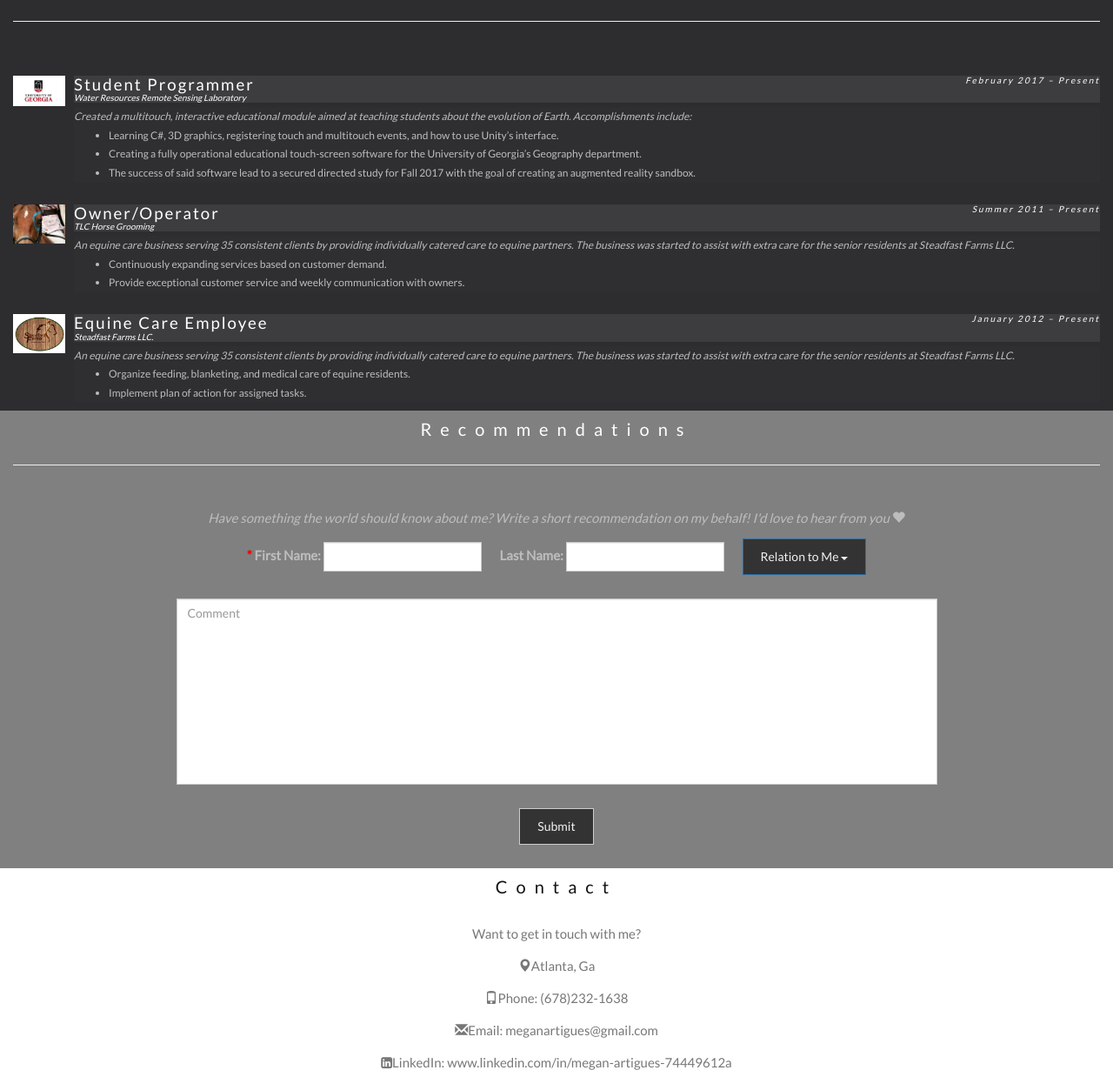
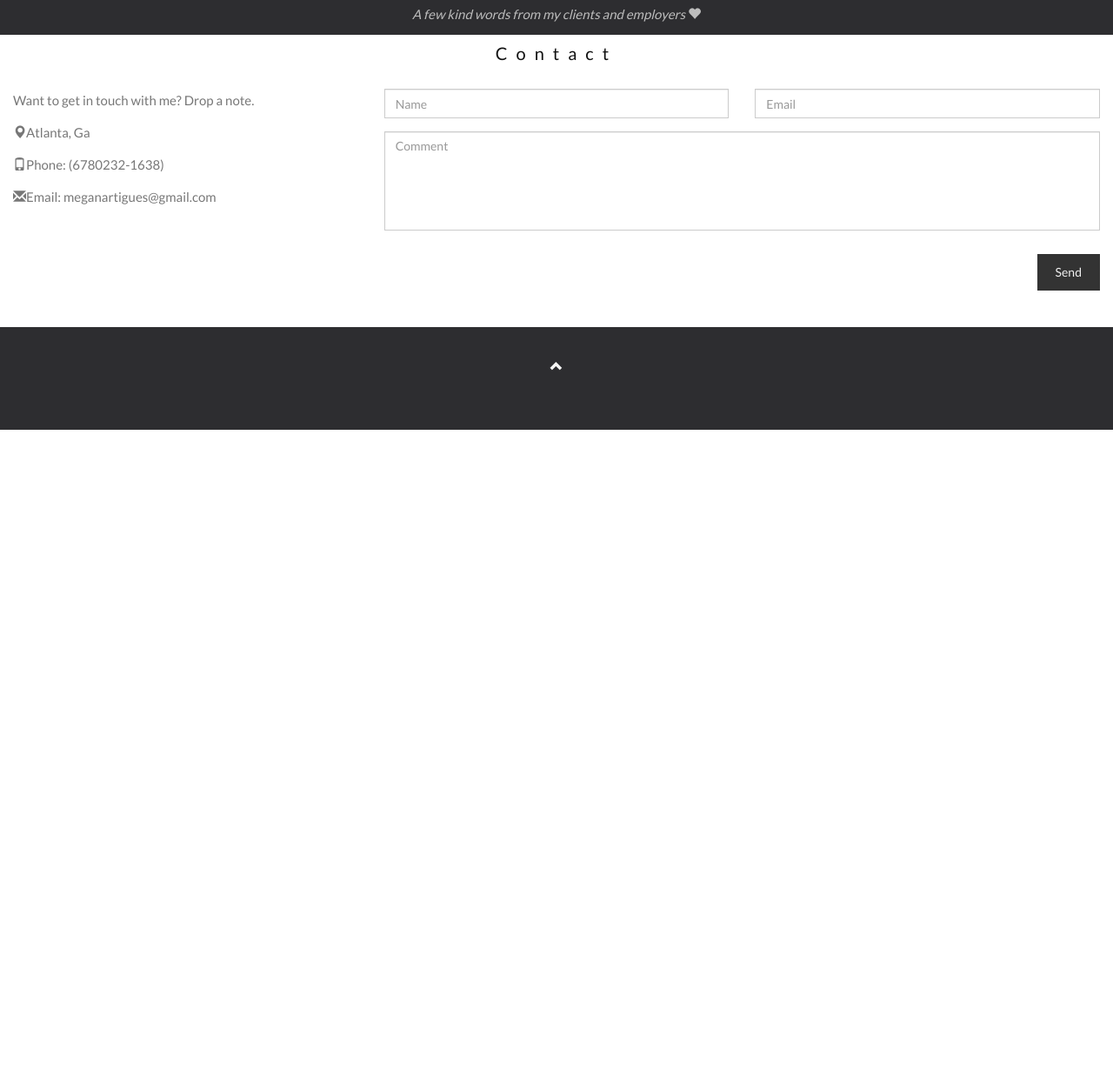
Before and after one commit to MeganArtigues/MeganArtigues.github.io, a plain HTML site: page index.html in a window 1280 px wide. Shown: the part 1473-2711 px from the top of the page at 87% size. After the commit the page ends 1967 px from the top, so only its background shows below. Drawn offline with nearby package versions, Linux system fonts and the light colour scheme.

Commit message:
Update Recommendations

```diff
--- a/index.html
+++ b/index.html
@@ -12,8 +12,6 @@
   <link href="https://fonts.googleapis.com/css?family=Montserrat" rel="stylesheet" type="text/css">
   <script src="https://ajax.googleapis.com/ajax/libs/jquery/3.2.1/jquery.min.js"></script>
   <script src="https://maxcdn.bootstrapcdn.com/bootstrap/3.3.7/js/bootstrap.min.js"></script>
-    <link rel="stylesheet" href="https://cdnjs.cloudflare.com/ajax/libs/font-awesome/4.7.0/css/font-awesome.min.css">
-
 
 
 
@@ -34,7 +32,6 @@
       <ul class="nav navbar-nav navbar-right">
         <li><a href="#myPage">HOME</a></li>
         <li><a href="#edu">EDUCATION</a></li>
-        <li><a href="#cs">Why CS?</a></li>
         <li><a href="#work">WORK EXPERIENCE</a></li>
         <li><a href="#recs">RECOMMENDATIONS</a></li>
         <li><a href="#contact">CONTACT</a></li>
@@ -46,9 +43,7 @@
 <!-- Container (Home) -->
 <div id="myPage" class="container text-center">
   <h3>Welcome!</h3>
-  <p>Hi, I'm Megan! I'm a current student at the University of Georgia excited to graduate in December 2017 with a B.S. in Computer Science. Woot!
-    <br>
-    </p>
+  <p>---</p>
   <br>
     <!--
   <div class="row">
@@ -185,28 +180,8 @@
       </div>
     </div>
 
-<!-- Container (Why CS?) -->
-<div id="cs" class="bg-2">
-  <div class="container-fluid">
-      <h3 class="text-center">So, Why did I chose CS?</h3>
-      <hr><br>
-      <p>For many that know me, it's no secret that my first passion is for animals. Horses and dogs, particularly.
-      Because of this, many don't understand why I'm pursuing computer science and not becoming a vet or something.
-      <br><br>
-      To keep a long story short, I did pursue an animal based career for one and a half years. I spent my first few semesters of college at a small private university called Midway College (now Midway University) pursuing Equine Health and Rehabilitation. It was a lot of fun, and I got to learn about horses all day every day. A dream come true, right? Well, yes, but ultimately I saw this career path interfering too much with my true life goals - having time for family and my own pets. As many will tell you, a career with animals rarely leaves you with time or energy for your own furkids.
-      <br><br>
-      Ultimately, that year and a half after high school allowed me to learn, mature, and grow to evaluate the things that I really want in life. And these newfound priorities lead to me searching for a new career path. I researched and took a few courses that interested me to see what route I may take, and in the end, somehow I found computer science. I took Intro to Programming and instantly fell in love - finding my second passion.
-      <br><br>
-      Why do I love CS so much? It's challenging! I'm a person who loves learning new things and solving problems. I'm a busy bee, always looking for new tasks, new challenges, anything fun to strive for. Programming allows me to work hands-on, see instant results, and since it's always changing, I always have that new challenge. There's so many languages, so many disciplines, just so much you can do with computer science. It's crazy! It's near impossible to work with technology and be bored. There's always a new area worth exploring, and that's something many other career paths don't get to claim as highly as CS does.
-      <br><br>
-      All in all, programming is just plain awesome!
-
-      </p>
-    </div>
-</div>
-
 <!-- Container (Work Experience) -->
-<div id="work" class="bg-1">
+<div id="work" class="bg-2">
   <div class="container-fluid">
       <h3 class="text-center">WORK EXPERIENCE</h3>
       <hr><br>
@@ -216,7 +191,7 @@
               <img src="uga.jpg" class="media-object" style="width:60px">
           </div>
           <div class="media-body">
-            <h4 class="media-heading2">Student Programmer
+            <h4 class="media-heading">Student Programmer
                 <p class="dates">February 2017 – Present</p>
                 <p class="location">Water Resources Remote Sensing Laboratory</p>
               </h4>
@@ -237,7 +212,7 @@
               <img src="tlc.jpg" class="media-object" style="width:60px">
           </div>
           <div class="media-body">
-            <h4 class="media-heading2">Owner/Operator
+            <h4 class="media-heading">Owner/Operator
                 <p class="dates">Summer 2011 – Present</p>
                 <p class="location">TLC Horse Grooming</p>
               </h4>
@@ -257,7 +232,7 @@
               <img src="steadfast.png" class="media-object" style="width:60px">
           </div>
           <div class="media-body">
-            <h4 class="media-heading2">Equine Care Employee
+            <h4 class="media-heading">Equine Care Employee
                 <p class="dates">January 2012 – Present</p>
                 <p class="location">Steadfast Farms LLC.</p>
               </h4>
@@ -276,58 +251,15 @@
     </div>
 
     <!-- Container (Recommendations) -->
-<div id="recs" class="bg-2">
+<div id="recs" class="bg-1">
   <div class="container-fluid">
       <h3 class="text-center">Recommendations</h3>
       <hr><br>
 
-      <p class="comment">Have something the world should know about me? Write a short recommendation on my behalf! I'd love to hear from you
+      <p class="comment">A few kind words from my clients and employers
       <span class="glyphicon glyphicon-heart"></span>
       </p>
 
-      <div class="recForm">
-          <form class="form-inline">
-
-              <div class="form-group">
-                <label for="fname" required>
-                    <span style="color:red">*</span>
-                    First Name:
-                  </label>
-                  <input type="text" class="form-control" id="fname">
-              </div>
-              &emsp;
-              <div class="form-group">
-                <label for="lname">Last Name:</label>
-                <input type="text" class="form-control" id="lname">
-              </div>
-
-               &emsp;
-              <div class="form-group">
-                  <div class="dropdown">
-                      <button class="btn btn-primary dropdown-toggle" type="button" data-toggle="dropdown">
-                          Relation to Me
-                          <span class="caret"></span>
-                      </button>
-                      <ul class="dropdown-menu" >
-                      <li><a href="#">Coworker</a></li>
-                      <li><a href="#">Friend</a></li>
-                      <li><a href="#">Employer</a></li>
-                      <li><a href="#">Relative</a></li>
-                      <li><a href="#">Classmate</a></li>
-                      <li><a href="#">Other</a></li>
-                  </ul>
-                  </div>
-              </div>
-               <br><br>
-
-              <textarea class="form-control" id="comments" name="comments" placeholder="Comment" rows="10" style="width: 70%;"></textarea>
-
-              <br><br>
-              <button type="submit" class="btn btn-default">Submit</button>
-          </form>
-
-          <br>
-      </div>
 
   </div>
 </div>
@@ -337,13 +269,32 @@
 <div id="contact" class="container-fluid">
   <h3 class="text-center">Contact</h3>
 
-  <div class="text-center">
-      <p>Want to get in touch with me?</p>
+  <div class="row">
+    <div class="col-md-4">
+      <p>Want to get in touch with me? Drop a note.</p>
       <p><span class="glyphicon glyphicon-map-marker"></span>Atlanta, Ga</p>
-      <p><span class="glyphicon glyphicon-phone"></span>Phone: (678)232-1638</p>
+      <p><span class="glyphicon glyphicon-phone"></span>Phone: (6780232-1638)</p>
       <p><span class="glyphicon glyphicon-envelope"></span>Email: meganartigues@gmail.com</p>
-      <p><span class="fa fa-linkedin-square"></span>LinkedIn: www.linkedin.com/in/megan-artigues-74449612a </p>
+    </div>
+    <div class="col-md-8">
+      <div class="row">
+        <div class="col-sm-6 form-group">
+          <input class="form-control" id="name" name="name" placeholder="Name" type="text" required>
+        </div>
+        <div class="col-sm-6 form-group">
+          <input class="form-control" id="email" name="email" placeholder="Email" type="email" required>
+        </div>
+      </div>
+      <textarea class="form-control" id="comments" name="comments" placeholder="Comment" rows="5"></textarea>
+      <br>
+      <div class="row">
+        <div class="col-md-12 form-group">
+          <button class="btn pull-right" type="submit">Send</button>
+        </div>
+      </div>
+    </div>
   </div>
+  <br>
 </div>
 
 <!-- Footer -->
```
